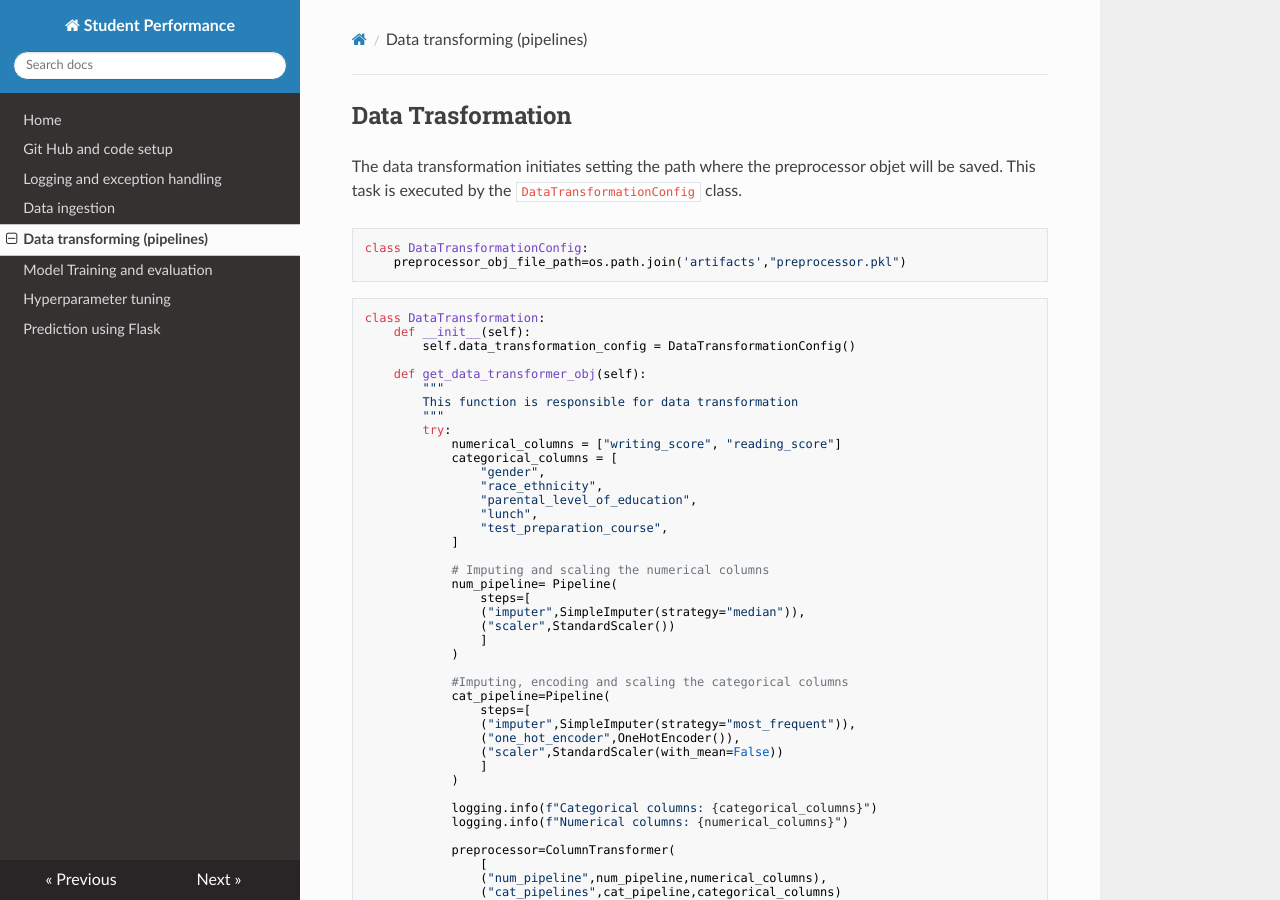
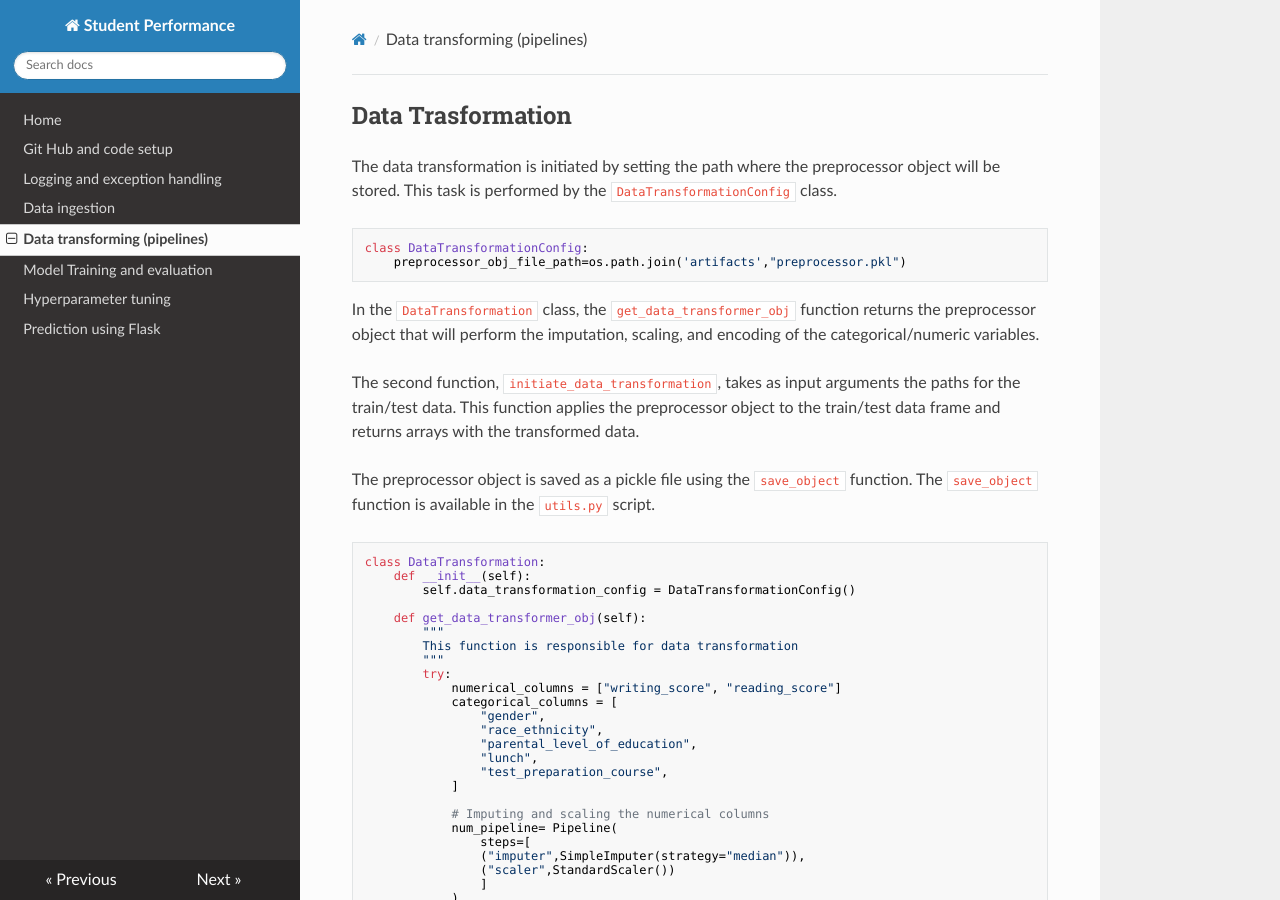
Before and after one commit to diogojfr/students-performance, an MkDocs documentation site: the page built from docs/datatranform.md, in a window 1280 px wide and 900 px high. Built offline with MkDocs 1.6.1, drawn with Linux system fonts in a browser that asks for light colours; nearby versions of some CDN libraries.

Commit message:
add: data transformation mkdocs

````diff
--- a/docs/datatranform.md
+++ b/docs/datatranform.md
@@ -1,11 +1,17 @@
 ## Data Trasformation
 
-The data transformation initiates setting the path where the preprocessor objet will be saved. This task is executed by the `DataTransformationConfig` class.
+The data transformation is initiated by setting the path where the preprocessor object will be stored. This task is performed by the `DataTransformationConfig` class.
 
 ```python
 class DataTransformationConfig:
     preprocessor_obj_file_path=os.path.join('artifacts',"preprocessor.pkl")
 ```
+
+In the `DataTransformation` class, the `get_data_transformer_obj` function returns the preprocessor object that will perform the imputation, scaling, and encoding of the categorical/numeric variables.
+
+The second function, `initiate_data_transformation`, takes as input arguments the paths for the train/test data. This function applies the preprocessor object to the train/test data frame and returns arrays with the transformed data.
+
+The preprocessor object is saved as a pickle file using the `save_object` function. The `save_object` function is available in the `utils.py` script.
 
 ```python
 class DataTransformation:
````
